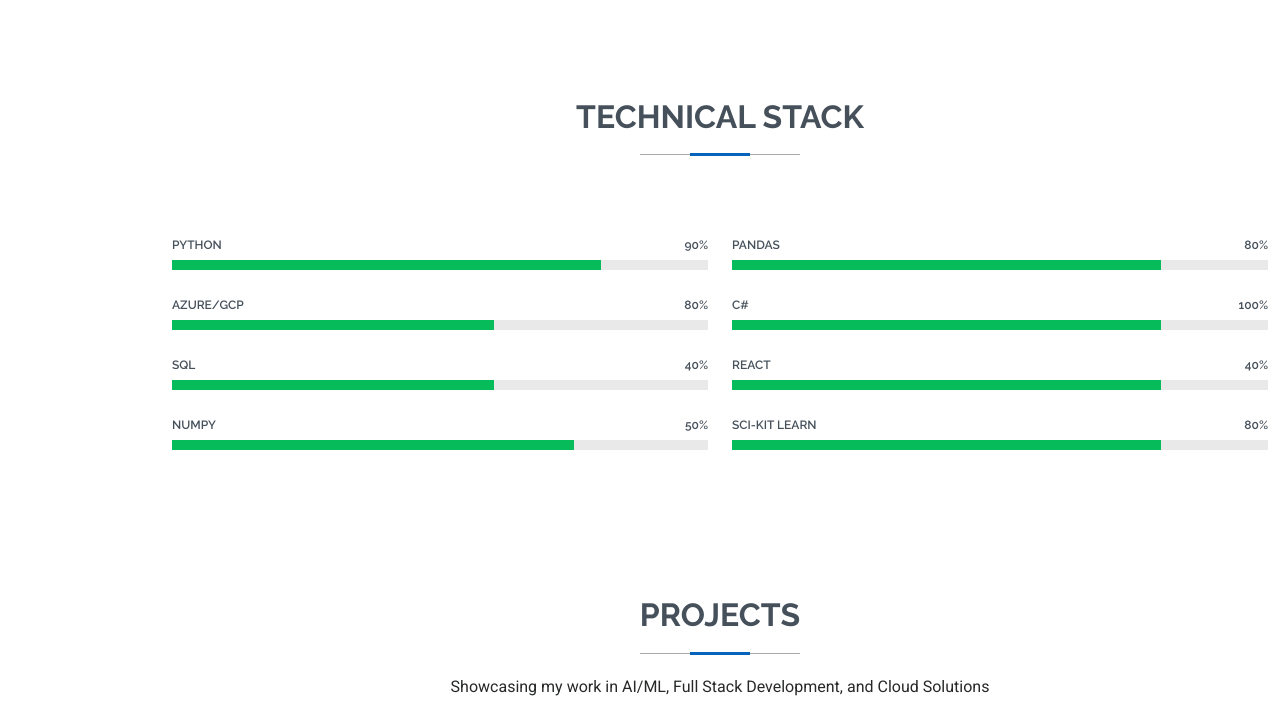
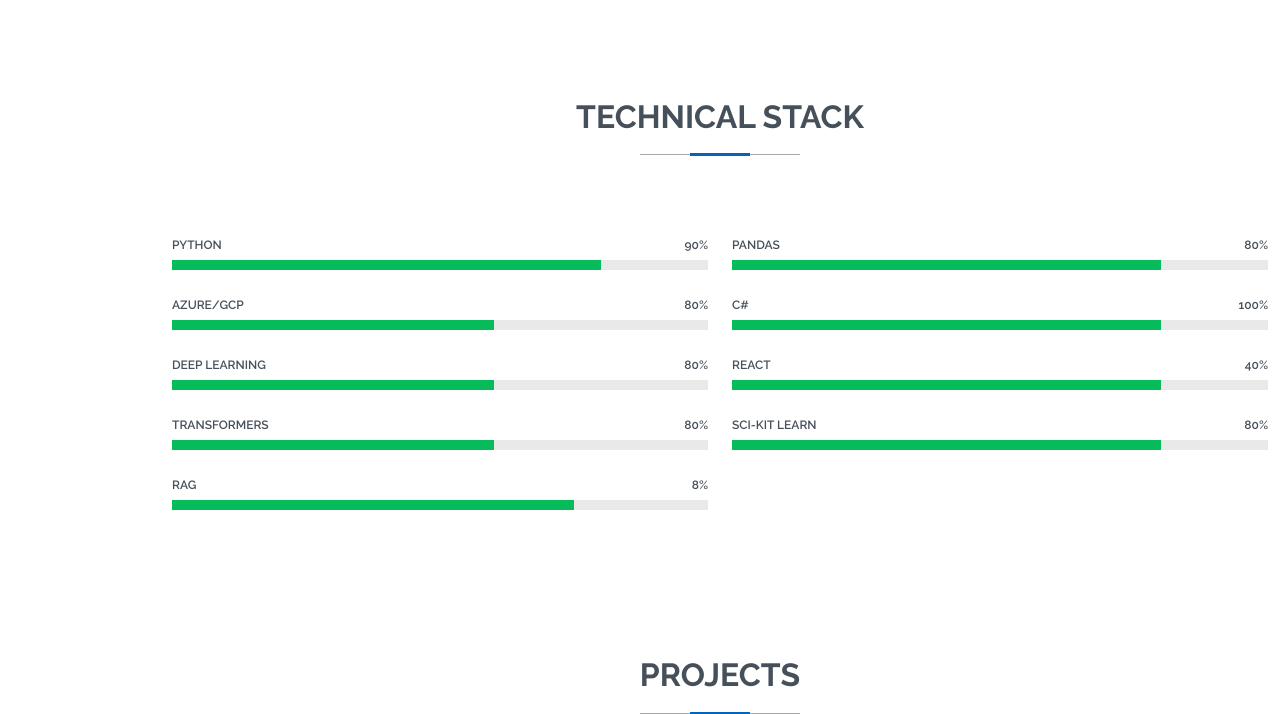
Before and after one commit to kashyapano/kashyapano.github.io, a plain HTML site: page index.html in a window 1280 px wide. Shown: the part 2083-2797 px from the top of the page. Drawn offline with Linux system fonts and the light colour scheme.

Commit message:
Update index.html

```diff
--- a/index.html
+++ b/index.html
@@ -72,9 +72,7 @@
           <div class="row justify-content-center">
             <div class="col-lg-9">
               <h2>Kashyap Prasad</h2>
-              <span
-                class="typed"
-                data-typed-items=".Net,AI/ML,React,Cloud Applications"
+              <span class="typed" data-typed-items="AI/ML,Cloud Applications"
                 >Designer</span
               ><span
                 class="typed-cursor typed-cursor--blink"
@@ -197,7 +195,7 @@
 
               <div class="progress">
                 <span class="skill"
-                  ><span>SQL</span> <i class="val">40%</i></span
+                  ><span>Deep Learning</span> <i class="val">80%</i></span
                 >
                 <div class="progress-bar-wrap">
                   <div
@@ -213,7 +211,23 @@
 
               <div class="progress">
                 <span class="skill"
-                  ><span>NUMPY</span> <i class="val">50%</i></span
+                  ><span>Transformers</span> <i class="val">80%</i></span
+                >
+                <div class="progress-bar-wrap">
+                  <div
+                    class="progress-bar"
+                    role="progressbar"
+                    aria-valuenow="60"
+                    aria-valuemin="0"
+                    aria-valuemax="100"
+                  ></div>
+                </div>
+              </div>
+              <!-- End Skills Item -->
+
+              <div class="progress">
+                <span class="skill"
+                  ><span>RAG</span> <i class="val">8%</i></span
                 >
                 <div class="progress-bar-wrap">
                   <div
```
